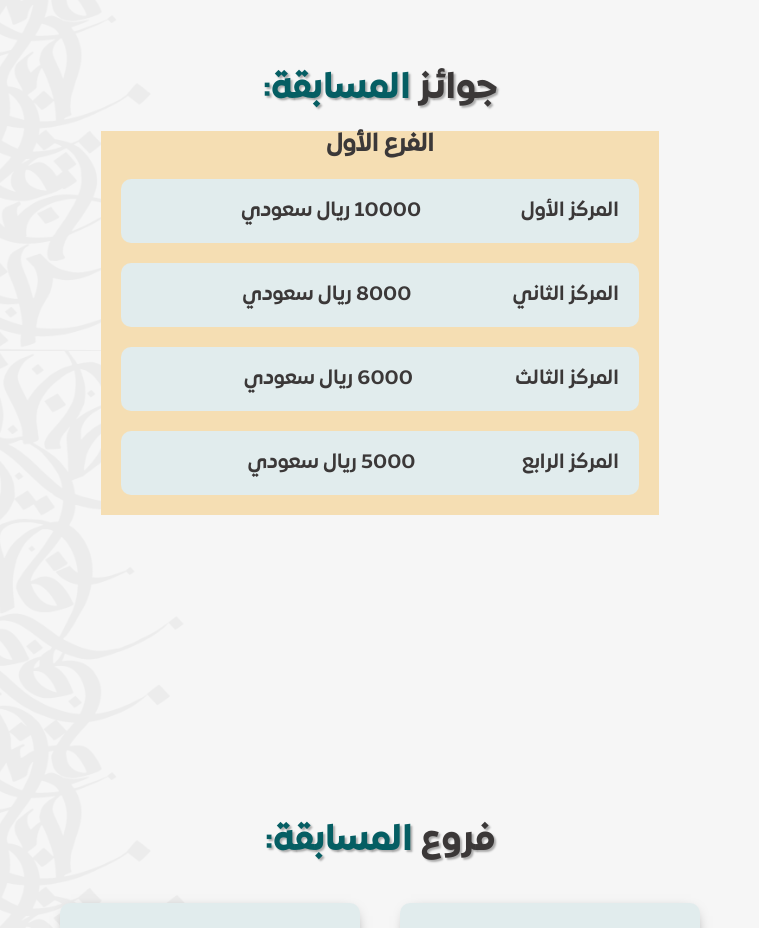
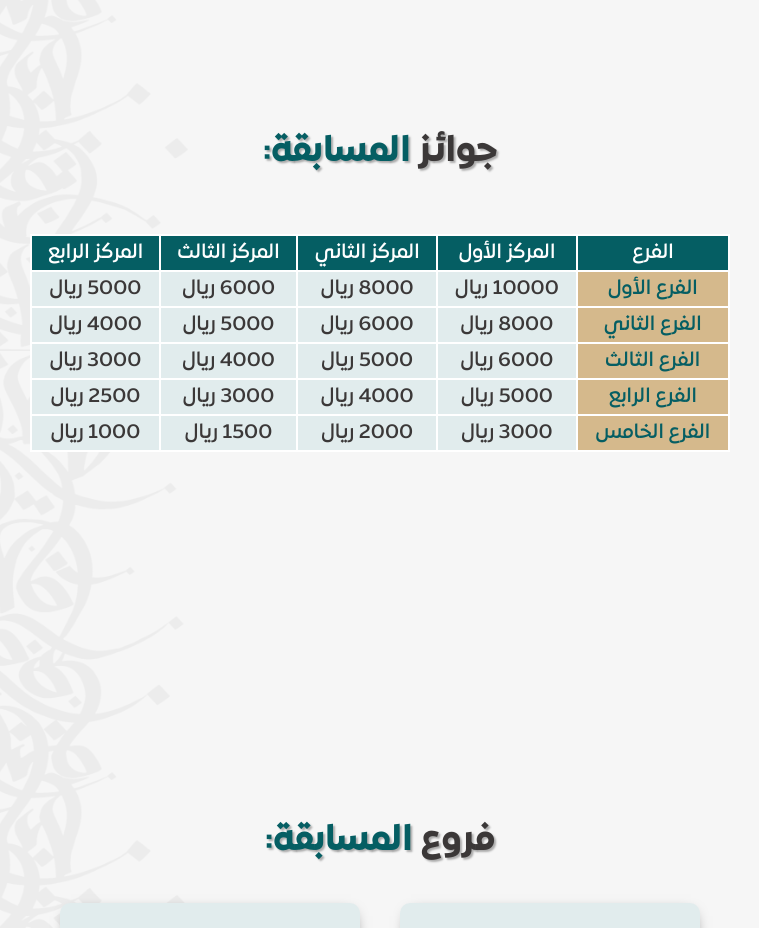
Before and after one commit to IcyCocktail/competition, a React (Create React App) app: page /about in a window 1280 px wide. Shown: the part 1920-2848 px from the top of the page, without its empty margins (260-1019 px from the left). Built offline with nearby package versions, Linux system fonts and the light colour scheme.

Commit message:
prizes table instead of boards

```diff
--- a/src/assets/styles.css
+++ b/src/assets/styles.css
@@ -311,26 +311,31 @@ nav ul {
 }
 
 
-.comp-prize .board{
+.comp-prize table{
+    margin-top: 40px;
+    border-collapse: collapse;
+    width: 700px;
     direction: rtl;
     text-align: center;
-    background: wheat;
-}
-.comp-prize .board ul {
-    list-style: none;
-    font-family: semibold;
+    background: var(--clouds);
+    font-family: medium;
     font-size: 20px;
 }
+.comp-prize thead{
+    color: white;
+}
+.comp-prize th, td {
+    padding: 5px;
+    border: 2px solid white;
+    font-weight: normal;
+}
 
-.comp-prize .board ul li {
-    display: flex;
-    align-items: center;
-    justify-content: space-between;
-    gap: 100px;
-    background: var(--clouds);
-    padding: 20px;
-    margin: 20px;
-    border-radius: 10px;
+.comp-prize th{
+    background: var(--forest);
+}
+.comp-prize table td:nth-child(1){
+    background: var(--golden);
+    color: var(--forest);
 }
 
 
--- a/src/pages/about.js
+++ b/src/pages/about.js
@@ -52,32 +52,52 @@ function About() {
 
                 <h2><span>جوائز</span> المسابقة:</h2>
 
-                <div className="board">
-                    <h3>الفرع الأول</h3>
-
-                    <ul>
-                        <li>
-                            <span className="rank">المركز الأول</span>
-                            <span className="prize">10000 ريال سعودي</span>
-                            <span className="icon"><i className="fa-solid fa-medal"></i></span>
-                        </li>
-                        <li>
-                            <span className="rank">المركز الثاني</span>
-                            <span className="prize">8000 ريال سعودي</span>
-                            <span className="icon"><i className="fa-solid fa-medal"></i></span>
-                        </li>
-                        <li>
-                            <span className="rank">المركز الثالث</span>
-                            <span className="prize">6000 ريال سعودي</span>
-                            <span className="icon"><i className="fa-solid fa-medal"></i></span>
-                        </li>
-                        <li>
-                            <span className="rank">المركز الرابع</span>
-                            <span className="prize">5000 ريال سعودي</span>
-                            <span className="icon"><i className="fa-solid fa-medal"></i></span>
-                        </li>
-                    </ul>
-                </div>
+                <table>
+                    <thead>
+                        <tr>
+                            <th>الفرع</th>
+                            <th>المركز الأول</th>
+                            <th>المركز الثاني</th>
+                            <th>المركز الثالث</th>
+                            <th>المركز الرابع</th>
+                        </tr>
+                    </thead>
+                    <tr>
+                        <td>الفرع الأول</td>
+                        <td>10000 ريال</td>
+                        <td>8000 ريال</td>
+                        <td>6000 ريال</td>
+                        <td>5000 ريال</td>
+                    </tr>
+                    <tr>
+                        <td>الفرع الثاني</td>
+                        <td>8000 ريال</td>
+                        <td>6000 ريال</td>
+                        <td>5000 ريال</td>
+                        <td>4000 ريال</td>
+                    </tr>
+                    <tr>
+                        <td>الفرع الثالث</td>
+                        <td>6000 ريال</td>
+                        <td>5000 ريال</td>
+                        <td>4000 ريال</td>
+                        <td>3000 ريال</td>
+                    </tr>
+                    <tr>
+                        <td>الفرع الرابع</td>
+                        <td>5000 ريال</td>
+                        <td>4000 ريال</td>
+                        <td>3000 ريال</td>
+                        <td>2500 ريال</td>
+                    </tr>
+                    <tr>
+                        <td>الفرع الخامس</td>
+                        <td>3000 ريال</td>
+                        <td>2000 ريال</td>
+                        <td>1500 ريال</td>
+                        <td>1000 ريال</td>
+                    </tr>
+                </table>
 
             </section>
 
@@ -116,8 +136,8 @@ function About() {
                     </div>
                     <div>
                         <SecCard
-                        sec='الفرع الخامس'
-                        details='حفظ جزء عم (خاص بالمستفيدين دون سن السابعة)'
+                            sec='الفرع الخامس'
+                            details='حفظ جزء عم (خاص بالمستفيدين دون سن السابعة)'
                         />
                     </div>
 
```
